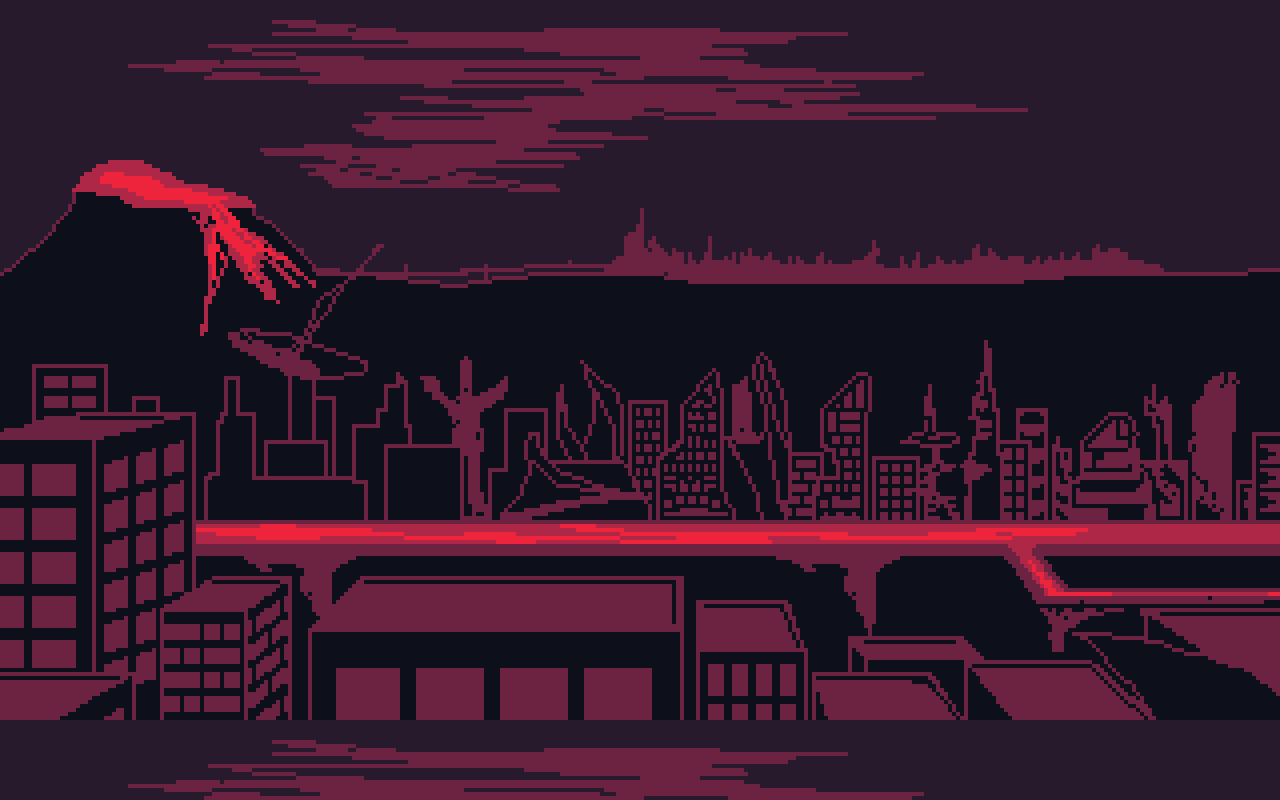
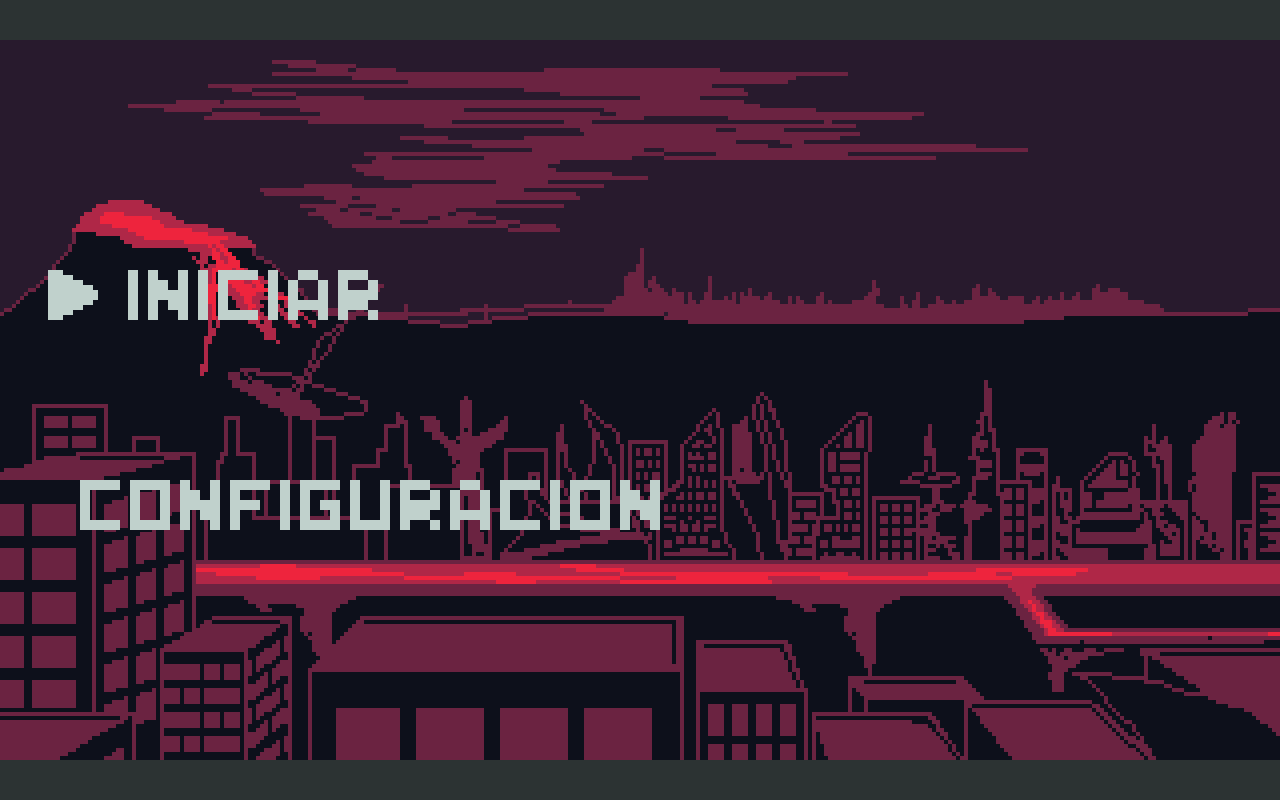
Before and after one commit to kevinandresbenitez/Plataform-Game_2, a website built with webpack: page src/index.html in a window 1280 px wide. Built offline with nearby package versions, Linux system fonts and the light colour scheme.

Commit message:
Add butons home (Testing)

```diff
--- a/public/less/MenuManager/home/index.less
+++ b/public/less/MenuManager/home/index.less
@@ -2,4 +2,60 @@
     position: relative;
     background: url('../../../images/HomeBackgorund.png');
     background-size:contain;
+
+    display: flex;
+    flex-flow: column wrap;
+    align-items:flex-start;
+    justify-content: center;
+
+    .btn-init{
+        display: block;
+        width: 250px;
+        height: 50px;
+        position :relative;
+        margin-bottom: 5rem;
+        margin-left: 5rem;
+
+        border: none;
+        background: url('../../../images/Comenzar.png');
+        background-size: contain;
+        background-repeat: no-repeat;
+        background-position:center;
+        transition: all 0.2s;
+    }
+
+    .btn-config{
+        display: block;
+        width: 580px;
+        height: 50px;
+        position :relative;
+        margin-top: 5rem;
+        margin-left: 5rem;
+
+        border: none;
+        background: url('../../../images/Configuracion.png');
+
+        background-size: contain;
+        background-repeat: no-repeat;
+        background-position:center;
+        transition: all 0.2s;
+    }
+
+    .selected{
+        margin-left: 8rem;
+        transition: all 0.2s;
+    }
+
+    .selected::after{
+        content: '';
+        top: 0;
+        left: -5rem;
+        position: absolute;
+        width: 50px;
+        height: 50px;
+        background: url('../../../images/Arrow.png');
+    }
+
+
+
 }
--- a/src/MenuManager/SelectableElements/index.js
+++ b/src/MenuManager/SelectableElements/index.js
@@ -41,6 +41,8 @@
         }else{
             throw new Error('Function need dom Element');
         }
+
+        this.UpdateChanges();
     }
 
 
--- a/src/MenuManager/index.js
+++ b/src/MenuManager/index.js
@@ -19,9 +19,8 @@
         // Add selecteableElements
         this.#selectableElements = new SelectableElements({keys:{KeySelectPrev:'ArrowLeft',KeySelectNext:'ArrowRight'},class:'selected',location:this.#domElement});
         // Add items
-        this.selectableElements.addElements(document.createElement('div'));
-        this.selectableElements.addElements(document.createElement('div'));
-        this.selectableElements.addElements(document.createElement('div'));
+        this.selectableElements.addElements(Utils.createElementDom({className:'btn-init',element:'button'}));
+        this.selectableElements.addElements(Utils.createElementDom({className:'btn-config',element:'button'}));
         this.selectableElements.ActivateKeys();
     }
 
--- a/src/Utils/index.js
+++ b/src/Utils/index.js
@@ -39,7 +39,7 @@
 
 
 // function from windows default class 'keepRadioAspect'
-function resizeWindow(event){
+function resizeWindow(){
   let heightWindow = window.innerHeight;
   let widthWindow = window.innerWidth;
   let containers = document.querySelectorAll('.keepRadioAspect');
@@ -55,5 +55,5 @@
   })
 
 }
-
-window.addEventListener('resize',(event)=>{resizeWindow(event)})
+window.addEventListener('load',()=>{resizeWindow()})
+window.addEventListener('resize',(event)=>{resizeWindow()})
```
Also changed, not shown: public/images/Arrow.png (added), public/images/Comenzar.png (added), public/images/Configuracion.png (added).
